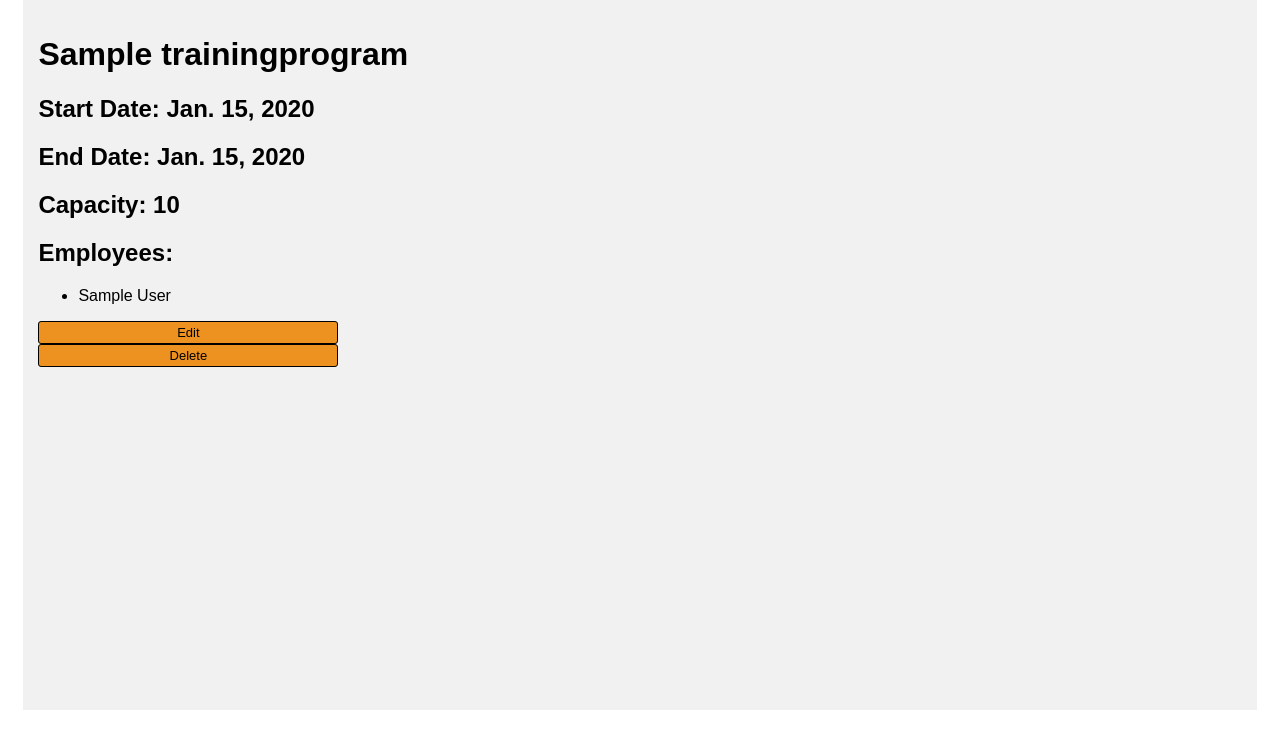
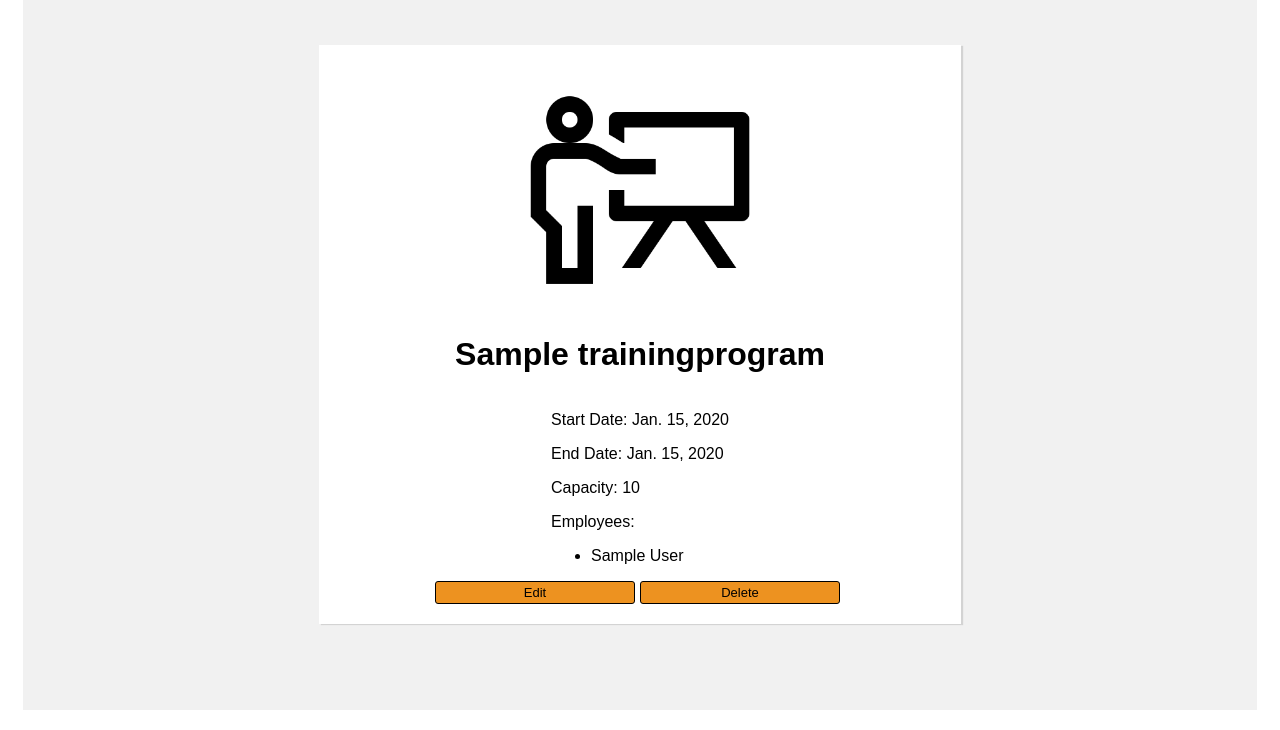
Before and after one commit to nss-day-cohort-38/bangazon-workforce-management-icarius-cloud, a Django app: template hrapp/templates/training_programs/training_program_detail.html in a window 1280 px wide. Shown: the part 70-800 px from the top of the page. Run offline with Django 3.2, Linux system fonts and the light colour scheme; the template is opened without the code that fills it: values that come from a table or form of the project are taken from there, others are empty; tables that the repository leaves empty hold one stand-in row (values such as "Sample post").

Commit message:
fixed styling

```diff
--- a/hrapp/static/styles/base.css
+++ b/hrapp/static/styles/base.css
@@ -34,6 +34,7 @@ body {
   transition: 0.5s ease;
   text-align: center;
   font-size: small;
+  cursor: pointer;
 }
 .bangazonButton:hover{
   color: white;
@@ -41,3 +42,8 @@ body {
   border-color: #be751a #b26d18 #9a5f15;
   transition: 0.5s ease;
 }
+
+form .bangazonButton {
+  width: 200px !important;
+  margin-right: 5px;
+}
--- a/hrapp/static/styles/main.css
+++ b/hrapp/static/styles/main.css
@@ -29,8 +29,7 @@
     width: 30%;
 }
 
-.listButton {
-}
+
 
 .detailsContainer{
     display: flex;
@@ -63,4 +62,10 @@
 
 .detailsImage{
     width: 50%;
+    max-width: 250px;
 }
+
+.training_program_buttons {
+    display: flex;
+    flex-direction: row;
+}
--- a/hrapp/templates/training_programs/training_program_detail.html
+++ b/hrapp/templates/training_programs/training_program_detail.html
@@ -2,11 +2,14 @@
 {% load static %}
 
 {% block content %}
+    <div class="detailsItem">
+        <img class="detailsImage" src="{% static 'images/training.png' %}">
         <h1>{{ training_program.title }}</h1>
-    <h2>Start Date: {{ training_program.start_date}}</h2>
-    <h2>End Date: {{training_program.end_date}}</h2>
-    <h2>Capacity: {{training_program.capacity}}</h2>
-    <h2>Employees: </h2>
+        <div>
+            <p>Start Date: {{ training_program.start_date}}</p>
+            <p>End Date: {{training_program.end_date}}</p>
+            <p>Capacity: {{training_program.capacity}}</p>
+            <p>Employees: </p>
             <ul>
                 {% for employee in employees %}
                 <li>
@@ -14,17 +17,21 @@
                 </li>
                 {% endfor %}
             </ul>
+        </div>
+        <div class="training_program_buttons">
 
-    <section>
                 <form action="{% url 'hrapp:training_program_edit_form' training_program.id %}" method="GET">
                         {% csrf_token %}
                 <button class='bangazonButton'>Edit</button>
                 </form>
-    </section>
+
 
             <form action="{% url 'hrapp:training_program_details' training_program.id %}" method="POST">
             {% csrf_token %}
             <input type="hidden" name="actual_method" value="DELETE">
             <button class='bangazonButton'>Delete</button>
             </form>
+
+        </div>
+    </div>
 {% endblock content %}
--- a/hrapp/views/__init__.py
+++ b/hrapp/views/__init__.py
@@ -1,5 +1,6 @@
 from .employees.employee_list import employee_list
 from .employees.employee_details import employee_details
+from .employees.employee_form import employee_form
 from .departments.department_list import department_list
 from .departments.department_form import department_form
 from .departments.department_details import department_details
@@ -12,4 +13,3 @@ from .computers.comp_details import computer_details
 from .computers.comp_form import computer_form
 from .home import home
 from .auth.logout import logout_user
-from .employees.employee_form import employee_form
```
Lines whose indentation alone changed are shown as unchanged.
